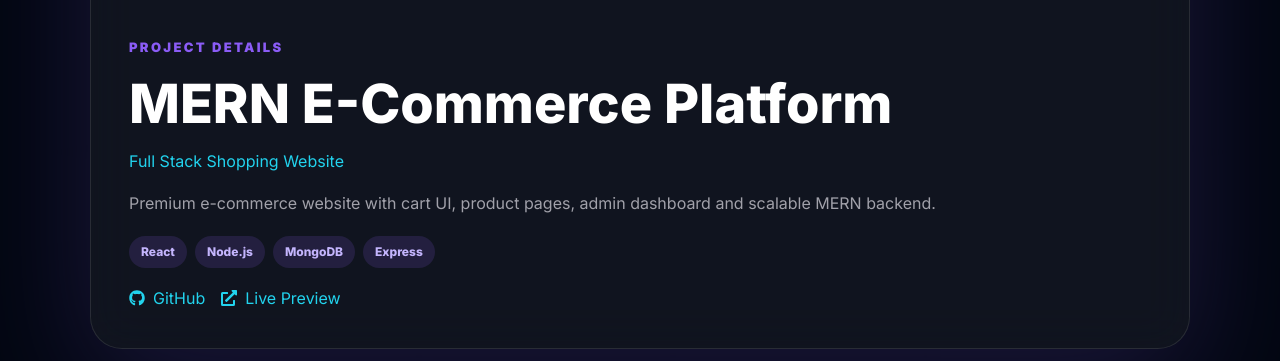
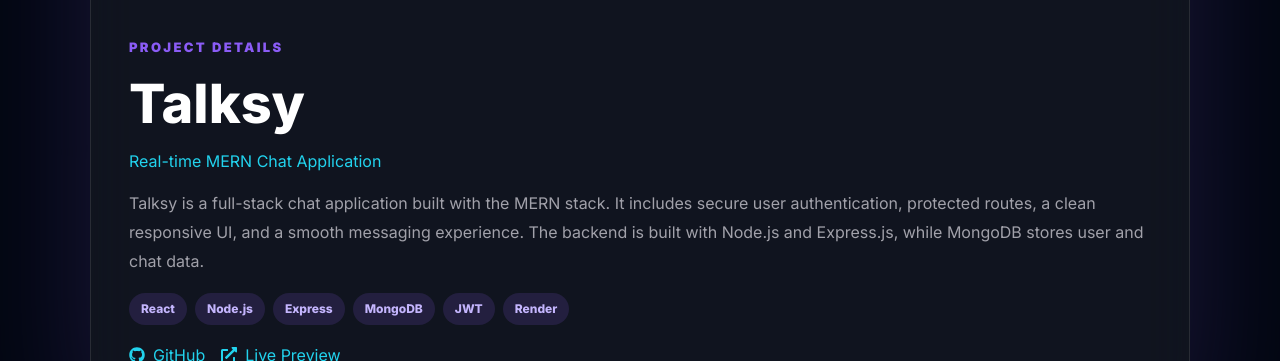
Before and after one commit to zk6577/Portfolio1, a React (Vite) app in the folder client/: page /projects/1 in a window 1280 px wide. Shown: the part 591-952 px from the top of the page. Built offline with nearby package versions, Linux system fonts and the light colour scheme; no server answers.

Commit message:
Add the changes in the Project section

```diff
--- a/client/src/data/staticData.js
+++ b/client/src/data/staticData.js
@@ -1,35 +1,36 @@
 export const fallbackProjects = [
   {
-    _id: "demo-1",
-    title: "MERN E-Commerce Platform",
-    subtitle: "Full Stack Shopping Website",
-    description: "Premium e-commerce website with cart UI, product pages, admin dashboard and scalable MERN backend.",
-    image: "https://images.unsplash.com/photo-1551288049-bebda4e38f71?auto=format&fit=crop&w=1200&q=80",
-    technologies: ["React", "Node.js", "MongoDB", "Express"],
-    githubUrl: "https://github.com",
-    liveUrl: "https://example.com",
+    _id: "talksy",
+    title: "Talksy",
+    subtitle: "Real-time MERN Chat Application",
+    description:
+      "Talksy is a full-stack chat application built with the MERN stack. It includes secure user authentication, protected routes, a clean responsive UI, and a smooth messaging experience. The backend is built with Node.js and Express.js, while MongoDB stores user and chat data.",
+    image: "https://res.cloudinary.com/dk4k50ikk/image/upload/v1782477751/Screenshot_2026-06-26_180703_pbhhg1.png",
+    technologies: ["React", "Node.js", "Express", "MongoDB", "JWT", "Render"],
+    githubUrl: "https://github.com/zk6577/ChatApp",
+    liveUrl: "https://chatapp-eseb.onrender.com/login",
     featured: true
   },
   {
-    _id: "demo-2",
-    title: "Task Management App",
-    subtitle: "Productivity Dashboard",
-    description: "A clean task management dashboard with project boards, beautiful cards, filters and responsive UI.",
-    image: "https://images.unsplash.com/photo-1460925895917-afdab827c52f?auto=format&fit=crop&w=1200&q=80",
-    technologies: ["React", "Express", "JWT", "MongoDB"],
-    githubUrl: "https://github.com",
-    liveUrl: "https://example.com",
-    featured: true
-  },
-  {
-    _id: "demo-3",
-    title: "AI Chat Assistant UI",
-    subtitle: "Modern SaaS Interface",
-    description: "Animated AI assistant dashboard with chat UI, analytics cards, dark mode and smooth interactions.",
-    image: "https://images.unsplash.com/photo-1498050108023-c5249f4df085?auto=format&fit=crop&w=1200&q=80",
-    technologies: ["React", "Framer Motion", "Node.js"],
-    githubUrl: "https://github.com",
-    liveUrl: "https://example.com",
+    _id: "deepseek-ai",
+    title: "DeepSeek AI Clone",
+    subtitle: "AI-powered MERN Chatbot Platform",
+    description:
+      "DeepSeek AI Clone is a full-stack MERN AI chatbot application where users can sign up, log in securely, and interact with an AI assistant through a modern responsive interface. It uses JWT authentication, MongoDB for user data, and AI API integration for generating chatbot responses.",
+    image: "https://res.cloudinary.com/dk4k50ikk/image/upload/v1782481666/Screenshot_2026-06-26_191647_kpojbs.png",
+    technologies: [
+      "React",
+      "Vite",
+      "Tailwind CSS",
+      "Node.js",
+      "Express",
+      "MongoDB",
+      "JWT",
+      "AI API",
+      "Render"
+    ],
+    githubUrl: "https://github.com/zk6577/deepseeAi",
+    liveUrl: "https://deepseekai-xcii.onrender.com/",
     featured: true
   }
 ];
```
Also changed, not shown: 1 other file (tests, documents, lock files or other folders).
